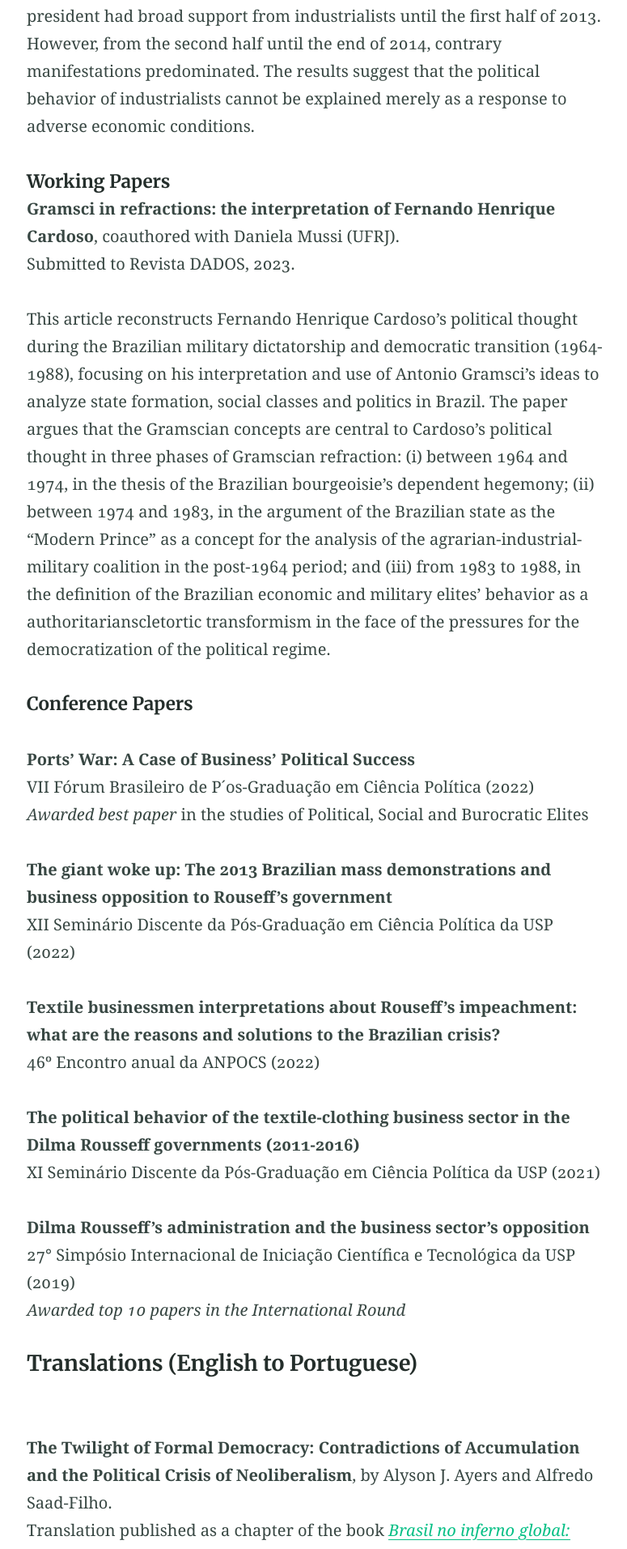
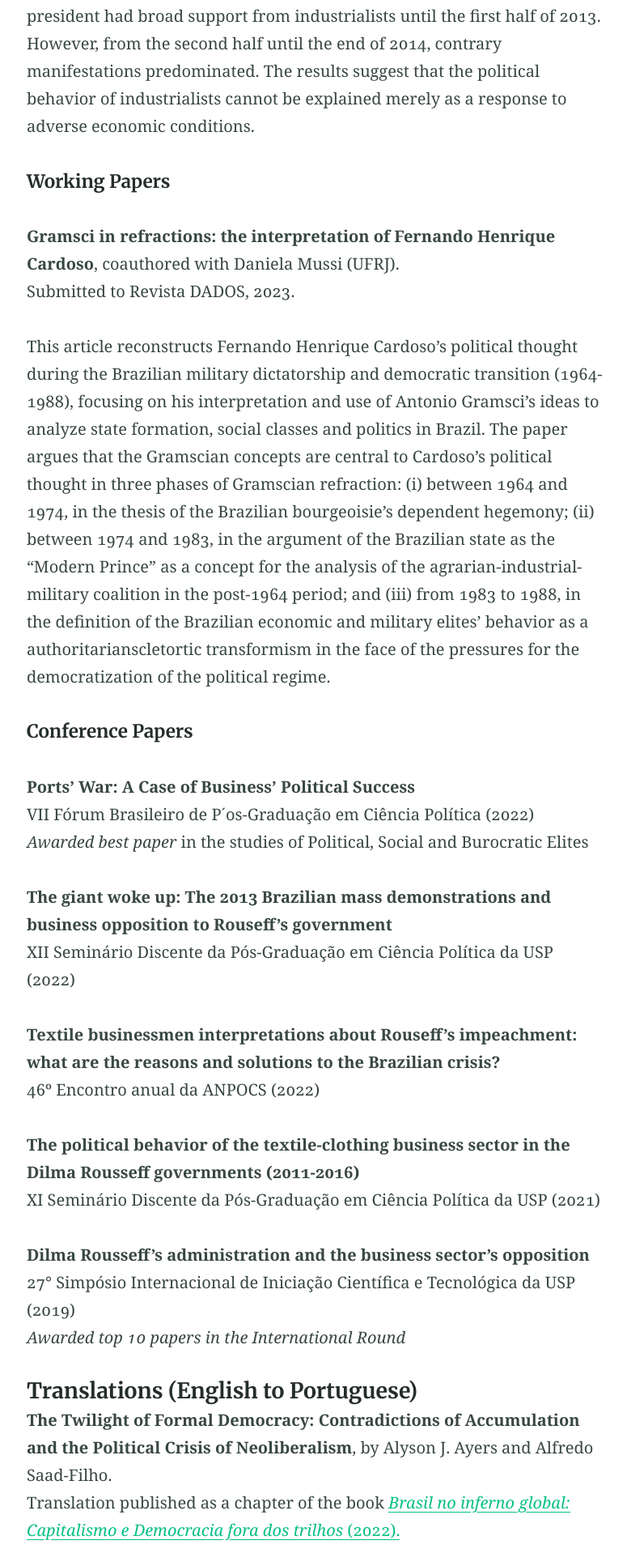
Before and after one commit to nicoleherscovici/nicoleherscovici.github.io, a Jekyll site: the page built from pubs.md, in a window 1280 px wide. Shown: the part 653-2566 px from the top of the page at 81% size, without its empty margins (250-1025 px from the left). Built offline with Jekyll 4.4.1, drawn with Linux system fonts in a browser that asks for light colours.

Commit message:
Update pubs.md

```diff
--- a/pubs.md
+++ b/pubs.md
@@ -20,7 +20,7 @@ This article contributes to the debate about how to interpret Dilma Rousseff’s
 
 
 ##### Working Papers
-
+<br>
 **Gramsci in refractions: the interpretation of Fernando Henrique Cardoso**, coauthored with Daniela Mussi (UFRJ). <br>
 Submitted to Revista DADOS, 2023.
 
@@ -54,8 +54,9 @@ XI Seminário Discente da Pós-Graduação em Ciência Política da USP (2021)
 <br>
 
 
+
 #### Translations (English to Portuguese)
-<br>
+
 
 **The Twilight of Formal Democracy: Contradictions of Accumulation and the Political Crisis of Neoliberalism**, by Alyson J. Ayers and Alfredo Saad-Filho. <br>
 Translation published as a chapter of the book [*Brasil no inferno global: Capitalismo e Democracia fora dos trilhos* (2022).](https://www.livrosabertos.sibi.usp.br/portaldelivrosUSP/catalog/book/825)
```
